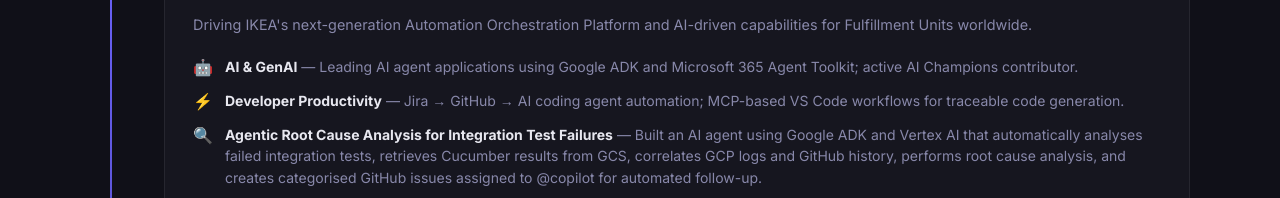
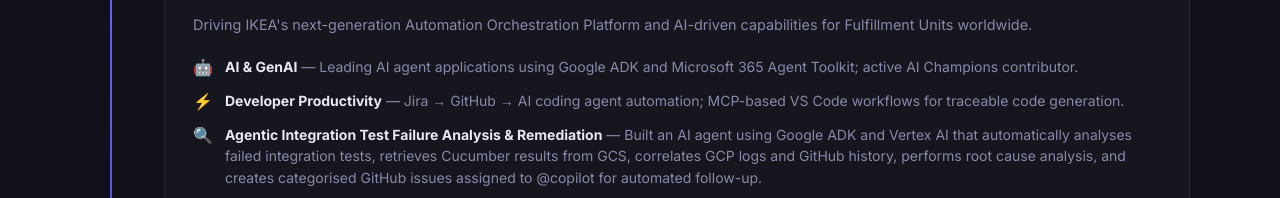
Before and after one commit to manupat/manu-folio, a plain HTML site: page index.html in a window 1280 px wide. Shown: the part 1744-1942 px from the top of the page. Drawn offline with Linux system fonts and the light colour scheme.

Commit message:
updating the title of one project

```diff
--- a/index.html
+++ b/index.html
@@ -114,7 +114,7 @@
               </div>
               <div class="highlight">
                 <span class="h-icon">🔍</span>
-                <div><strong>Agentic Root Cause Analysis for Integration Test Failures</strong> — Built an AI agent using Google ADK and Vertex AI that automatically analyses failed integration tests, retrieves Cucumber results from GCS, correlates GCP logs and GitHub history, performs root cause analysis, and creates categorised GitHub issues assigned to @copilot for automated follow-up.</div>
+                <div><strong>Agentic Integration Test Failure Analysis & Remediation</strong> — Built an AI agent using Google ADK and Vertex AI that automatically analyses failed integration tests, retrieves Cucumber results from GCS, correlates GCP logs and GitHub history, performs root cause analysis, and creates categorised GitHub issues assigned to @copilot for automated follow-up.</div>
               </div>
               <div class="highlight">
                 <span class="h-icon">🏗️</span>
```
